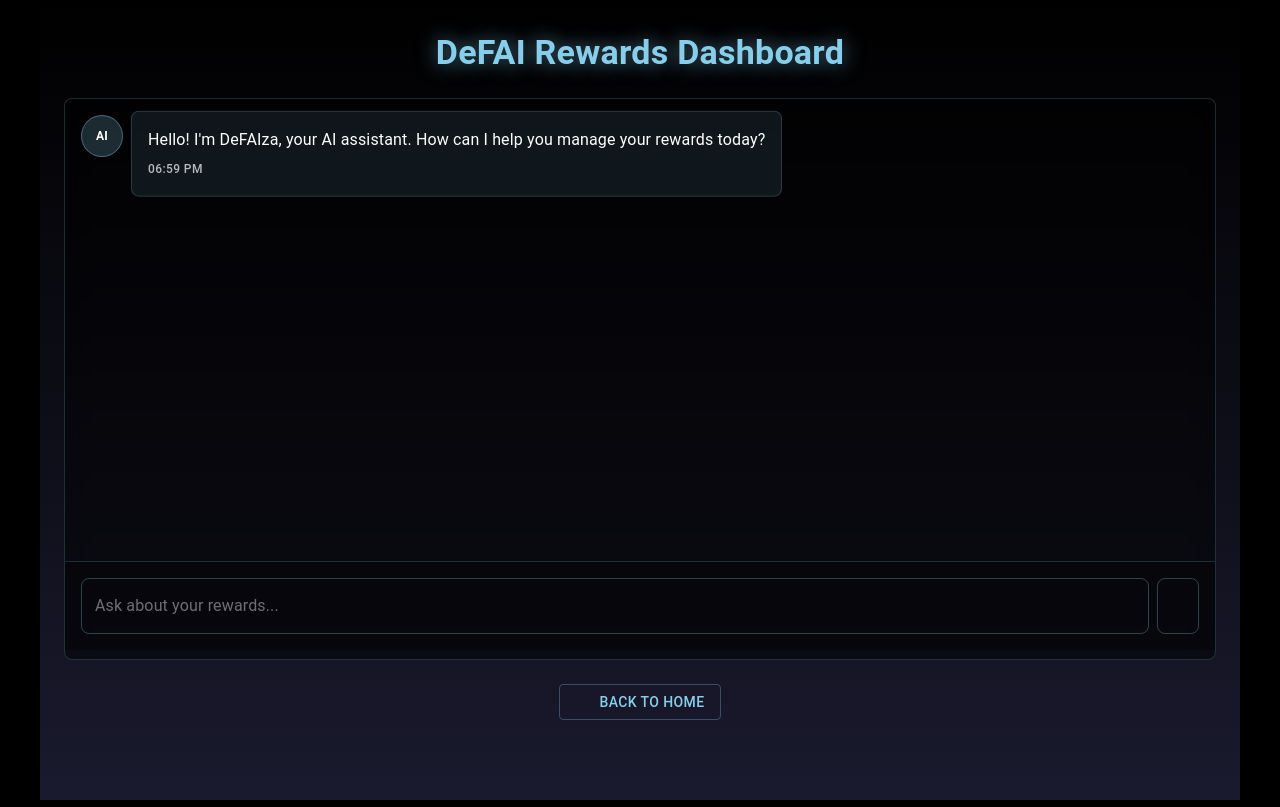
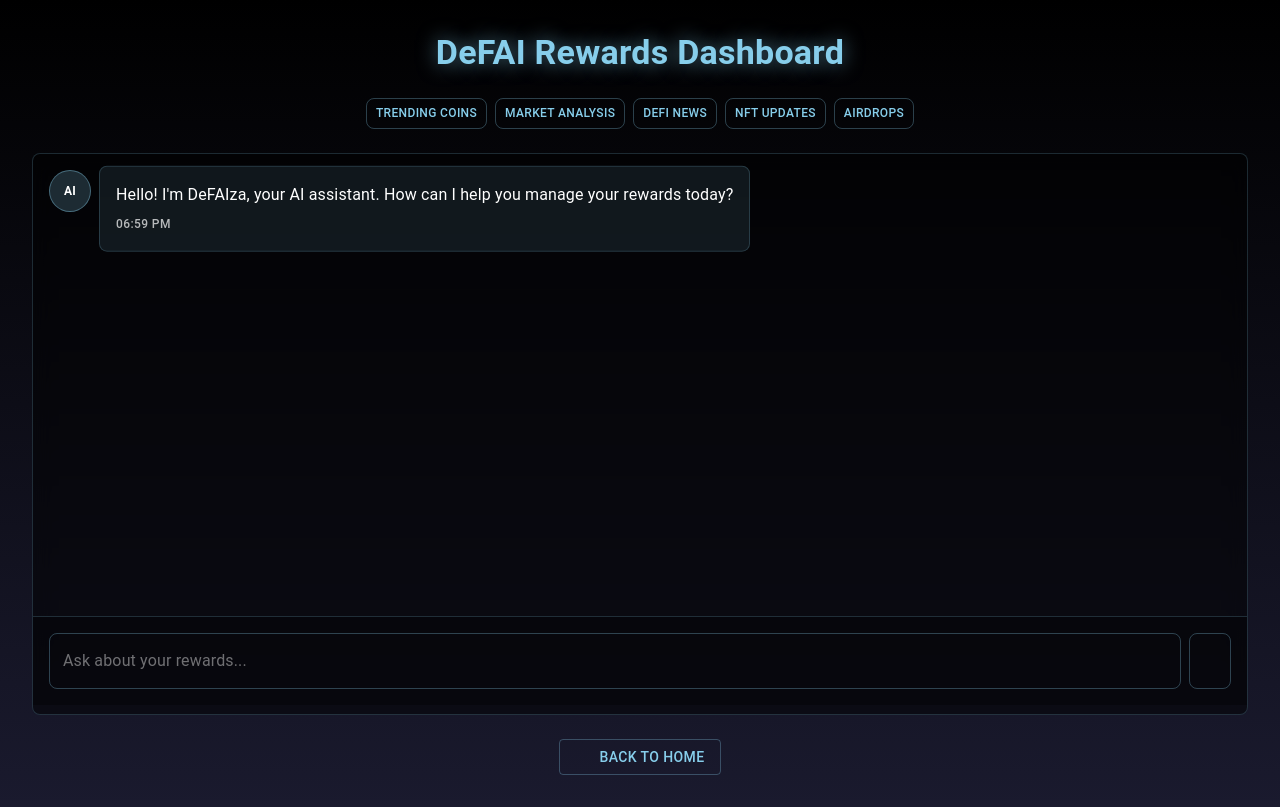
Before and after one commit to dreaminglucid/air, a Next.js app: page /dashboard in a window 1280 px wide. Built offline with nearby package versions, Linux system fonts and the light colour scheme; some icons are missing.

Commit message:
dashboard work

```diff
--- a/src/app/dashboard/page.tsx
+++ b/src/app/dashboard/page.tsx
@@ -37,6 +37,15 @@ type MessageType = {
   timestamp: Date;
 };
 
+// Quick question topics
+const quickTopics = [
+  { id: "trending", label: "Trending Coins", question: "What are the trending cryptocurrencies right now?" },
+  { id: "market", label: "Market Analysis", question: "Can you give me a quick market analysis?" },
+  { id: "defi", label: "DeFi News", question: "What's happening in DeFi today?" },
+  { id: "nft", label: "NFT Updates", question: "Any interesting NFT developments lately?" },
+  { id: "airdrops", label: "Airdrops", question: "What are the best upcoming airdrops?" },
+];
+
 export default function Dashboard() {
   const [input, setInput] = useState("");
   const [messages, setMessages] = useState<MessageType[]>([
@@ -56,6 +65,38 @@ export default function Dashboard() {
       messagesEndRef.current.scrollIntoView({ behavior: "smooth", block: "end" });
     }
   }, [messages]);
+
+  // Fix the useEffect for global styling - it had a syntax error
+  useEffect(() => {
+    // Apply styles directly to document body and html element
+    document.documentElement.style.background = "linear-gradient(180deg, #000000 0%, #1a1a2e 100%)";
+    document.documentElement.style.height = "100%";
+    document.body.style.background = "linear-gradient(180deg, #000000 0%, #1a1a2e 100%)";
+    document.body.style.margin = "0";
+    document.body.style.padding = "0";
+    document.body.style.minHeight = "100vh";
+
+    // Force any parent containers to inherit the background
+    const rootElement = document.getElementById('__next');
+    if (rootElement) {
+      rootElement.style.background = "linear-gradient(180deg, #000000 0%, #1a1a2e 100%)";
+      rootElement.style.minHeight = "100vh";
+    }
+
+    return () => {
+      // Clean up styles when component unmounts
+      document.documentElement.style.background = "";
+      document.documentElement.style.height = "";
+      document.body.style.background = "";
+      document.body.style.margin = "";
+      document.body.style.padding = "";
+      document.body.style.minHeight = "";
+      if (rootElement) {
+        rootElement.style.background = "";
+        rootElement.style.minHeight = "";
+      }
+    };
+  }, []);
 
   // Handle message submission
   const handleSendMessage = async () => {
@@ -87,7 +128,17 @@ export default function Dashboard() {
 
       // Generate agent response based on user input
       let responseText = "";
-      if (input.toLowerCase().includes("reward") || input.toLowerCase().includes("earn")) {
+      if (input.toLowerCase().includes("trending") || input.toLowerCase().includes("popular coin")) {
+        responseText = "Based on recent market data, the trending coins this week are ETH, SOL, BONK, WIF, and TROLL. The meme sector is seeing significant growth with new narratives forming.";
+      } else if (input.toLowerCase().includes("market analysis") || input.toLowerCase().includes("market overview")) {
+        responseText = "Current market analysis: BTC dominance is at 52%, overall sentiment is bullish with strong institutional inflows. DeFi TVL has increased 15% this month with Solana ecosystem leading growth.";
+      } else if (input.toLowerCase().includes("defi")) {
+        responseText = "In DeFi news, lending protocols are showing strong growth, with TVL up 22% this month. New yield optimization strategies are emerging with AI-driven rebalancing protocols showing promise.";
+      } else if (input.toLowerCase().includes("nft")) {
+        responseText = "NFT market is seeing renewed interest with dynamic NFTs and AI-generated collections gaining traction. Trading volumes have increased 35% from last month with Solana NFTs leading the charge.";
+      } else if (input.toLowerCase().includes("airdrop")) {
+        responseText = "Notable upcoming airdrops include several Layer 2 protocols and DEX platforms. Projects with strong community engagement and testnet participation are likely to distribute tokens in Q2.";
+      } else if (input.toLowerCase().includes("reward") || input.toLowerCase().includes("earn")) {
         responseText = responses[0];
       } else if (input.toLowerCase().includes("claim")) {
         responseText = responses[1];
@@ -124,12 +175,66 @@ export default function Dashboard() {
     }
   };
 
+  // Completely rewrite the handleQuickQuestion function
+  const handleQuickQuestion = (question: string) => {
+    // Don't proceed if already loading
+    if (isLoading) return;
+
+    // Create the user message with proper typing
+    const userMessage: MessageType = {
+      id: Date.now().toString(),
+      text: question,
+      sender: "user",
+      timestamp: new Date(),
+    };
+
+    // Add the user message to the chat
+    setMessages(prev => [...prev, userMessage]);
+    setIsLoading(true);
+
+    // Determine which response to show based on the question type
+    let responseText = "";
+
+    // Match the exact strings from the topic questions
+    if (question.includes("trending cryptocurrencies")) {
+      responseText = "Based on recent market data, the trending coins this week are ETH, SOL, BONK, WIF, and TROLL. The meme sector is seeing significant growth with new narratives forming.";
+    } else if (question.includes("market analysis")) {
+      responseText = "Current market analysis: BTC dominance is at 52%, overall sentiment is bullish with strong institutional inflows. DeFi TVL has increased 15% this month with Solana ecosystem leading growth.";
+    } else if (question.includes("DeFi today")) {
+      responseText = "In DeFi news, lending protocols are showing strong growth, with TVL up 22% this month. New yield optimization strategies are emerging with AI-driven rebalancing protocols showing promise.";
+    } else if (question.includes("NFT developments")) {
+      responseText = "NFT market is seeing renewed interest with dynamic NFTs and AI-generated collections gaining traction. Trading volumes have increased 35% from last month with Solana NFTs leading the charge.";
+    } else if (question.includes("upcoming airdrops")) {
+      responseText = "Notable upcoming airdrops include several Layer 2 protocols and DEX platforms. Projects with strong community engagement and testnet participation are likely to distribute tokens in Q2.";
+    }
+
+    // Set a timeout to simulate AI response time
+    setTimeout(() => {
+      // Create the agent response with proper typing
+      const agentMessage: MessageType = {
+        id: (Date.now() + 1).toString(),
+        text: responseText,
+        sender: "agent",
+        timestamp: new Date(),
+      };
+
+      // Add the agent message to the chat
+      setMessages(prev => [...prev, agentMessage]);
+      setIsLoading(false);
+    }, 1500);
+  };
+
   return (
     <Container
+      maxWidth={false}
+      disableGutters
       sx={{
-        background: "linear-gradient(180deg, #000000 0%, #1a1a2e 100%)",
-        minHeight: "100vh",
-        py: 4,
+        background: "linear-gradient(180deg, #000000 0%, #1a1a2e 100%) !important",
+        minHeight: "100vh !important",
+        width: "100% !important",
+        margin: "0 !important",
+        padding: "2rem !important",
+        boxSizing: "border-box !important",
         color: "#87CEEB",
       }}
     >
@@ -145,6 +250,39 @@ export default function Dashboard() {
         >
           DeFAI Rewards Dashboard
         </Typography>
+
+        {/* Add this right after the DeFAI Rewards Dashboard title (around line 147) */}
+        <Box
+          sx={{
+            display: 'flex',
+            flexWrap: 'wrap',
+            gap: 1,
+            justifyContent: 'center',
+            mb: 2,
+          }}
+        >
+          {quickTopics.map((topic) => (
+            <Button
+              key={topic.id}
+              variant="outlined"
+              size="small"
+              onClick={() => handleQuickQuestion(topic.question)}
+              sx={{
+                color: "#87CEEB",
+                borderColor: "rgba(135,206,235,0.3)",
+                fontSize: '0.75rem',
+                py: 0.5,
+                borderRadius: 2,
+                "&:hover": {
+                  borderColor: "rgba(135,206,235,0.6)",
+                  bgcolor: "rgba(135,206,235,0.1)",
+                }
+              }}
+            >
+              {topic.label}
+            </Button>
+          ))}
+        </Box>
 
         {/* Chat container */}
         <Paper
```
